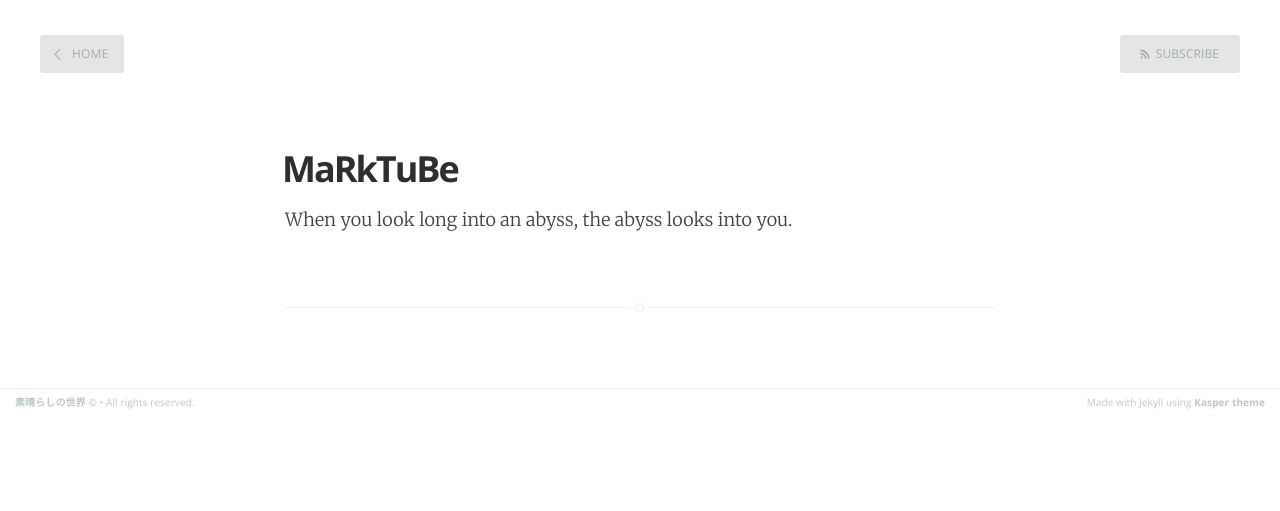
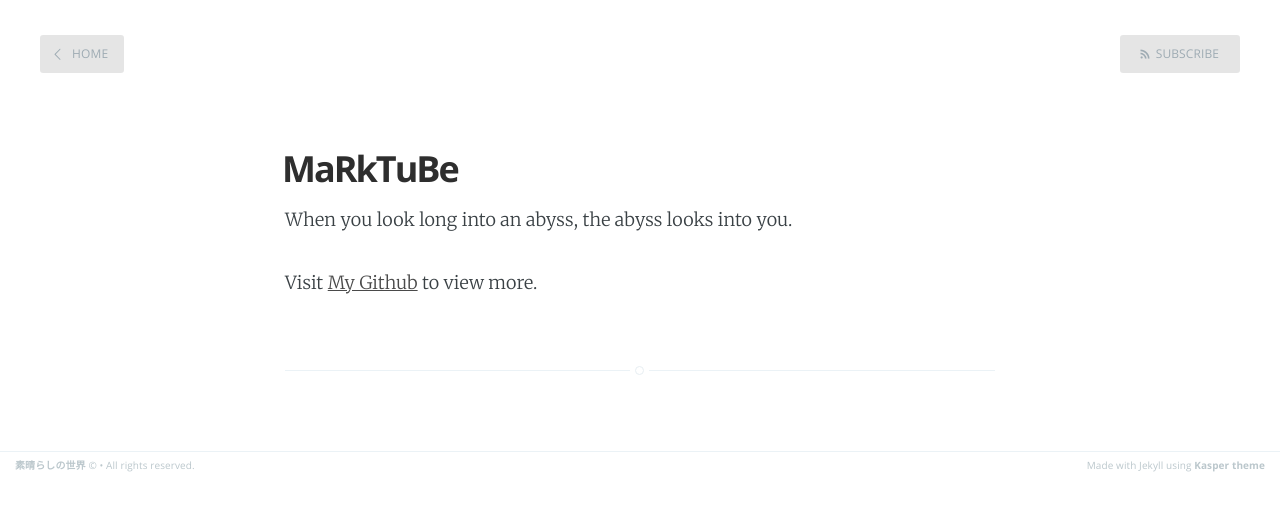
Before and after one commit to marktube/marktube.github.io, a Jekyll site: the page built from about.md, in a window 1280 px wide. Shown: the top 511 px of the page. Built offline with Jekyll 4.4.1, drawn with Linux system fonts in a browser that asks for light colours.

Commit message:
2nd article

```diff
--- a/about.md
+++ b/about.md
@@ -4,3 +4,7 @@ title: MaRkTuBe
 ---
 
 When you look long into an abyss, the abyss looks into you.
+
+Visit [My Github][addr] to view more.
+
+[addr]: https://github.com/marktube
```
Also changed, not shown: assets/images/profile.jpg, assets/images/rpi-pins-40-0.png (added), 2 other files.
